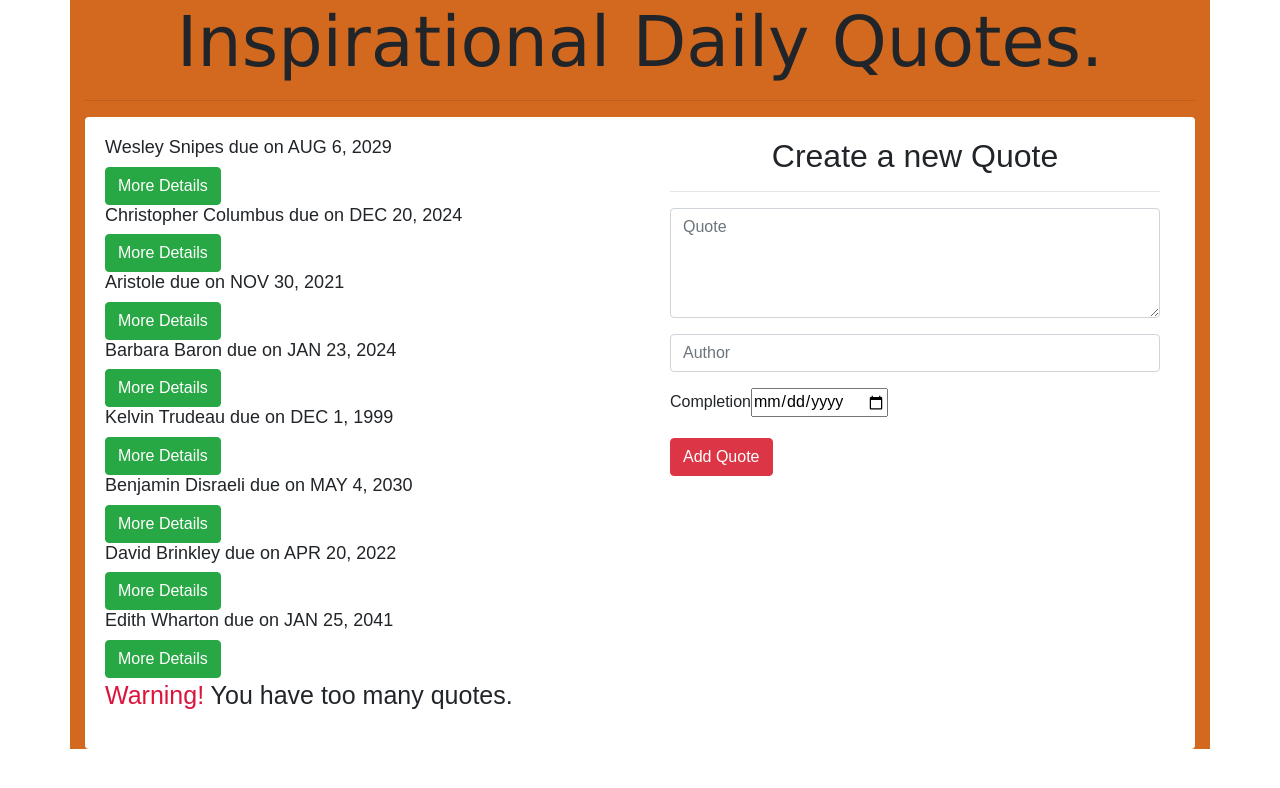
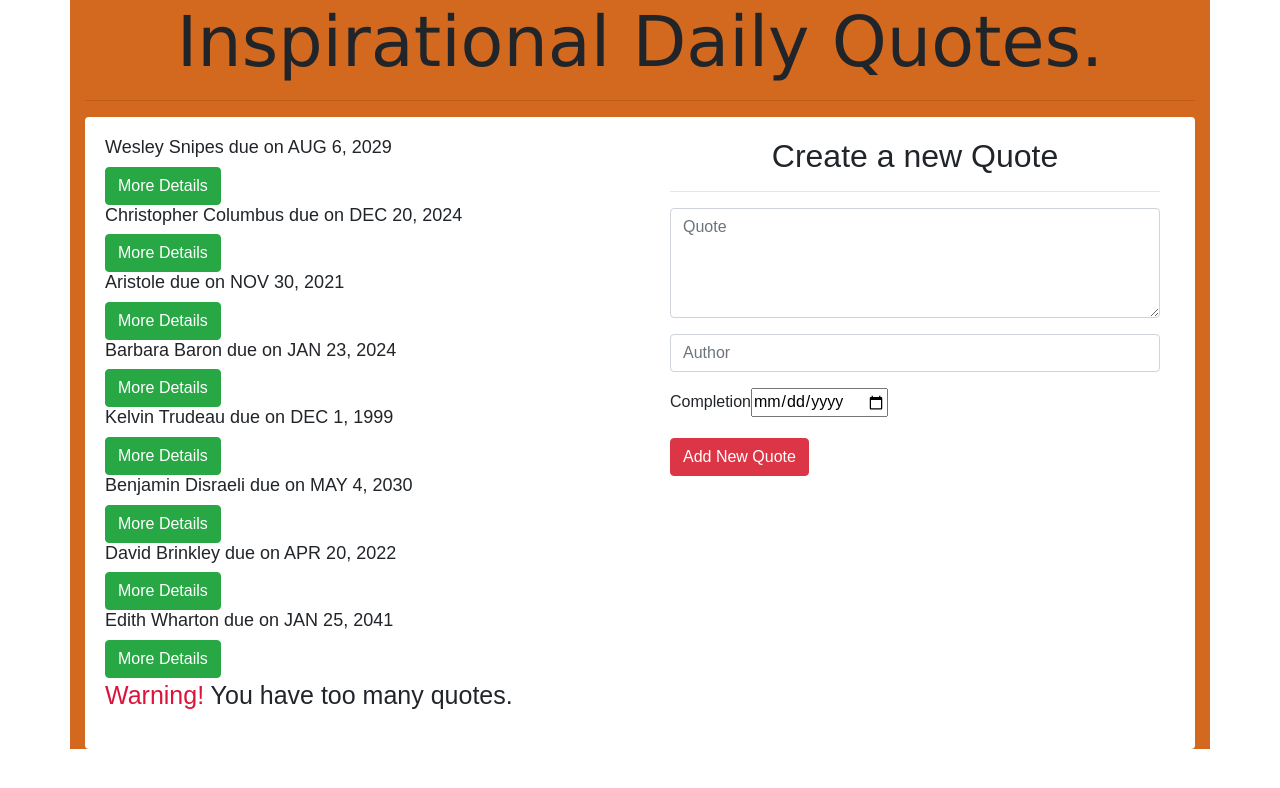
Before and after one commit to cyruswere/Qoutes, an Angular app: page / in a window 1280 px wide. Shown: the top 788 px of the page. Built offline with nearby package versions, Linux system fonts and the light colour scheme.

Commit message:
made changes

```diff
--- a/src/app/quote-form/quote-form.component.html
+++ b/src/app/quote-form/quote-form.component.html
@@ -26,6 +26,6 @@
         <p>Date is required</p>
       </div>
     </div>
-    <button type="submit" class="btn btn-danger">Add Quote</button>
+    <button type="submit" class="btn btn-danger">Add New Quote</button>
   </form>
 </div>
```
